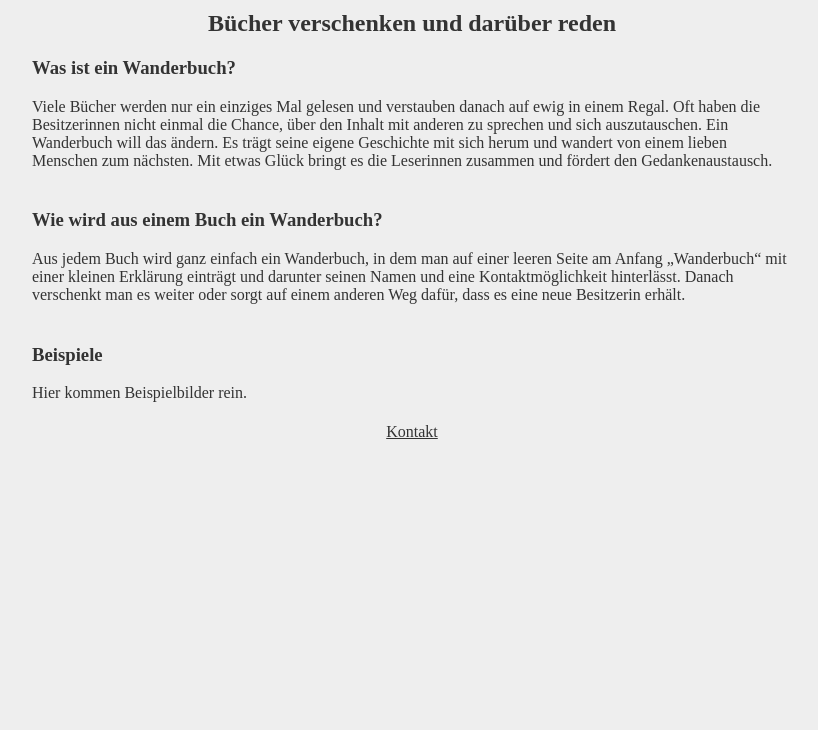
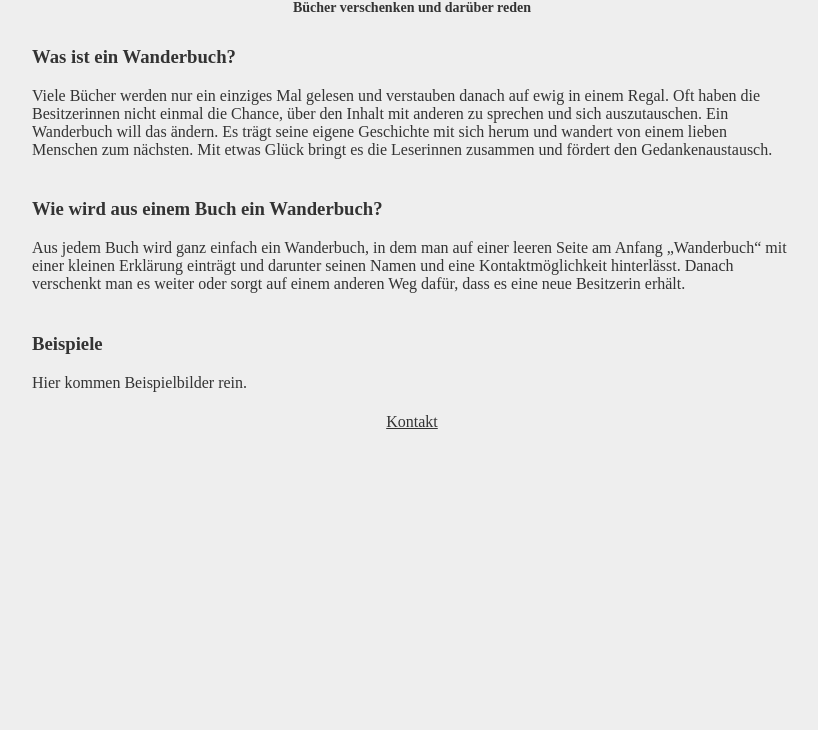
Before and after one commit to sagischwarz/wanderbuch.xyz, a plain HTML site: page index.html in a window 1280 px wide. Shown: the part 70-800 px from the top of the page, without its empty margins (228-1046 px from the left). Drawn offline with Linux system fonts and the light colour scheme; a web font is replaced by a local one.

Commit message:
Improve headings.

```diff
--- a/styles.css
+++ b/styles.css
@@ -16,6 +16,16 @@ h2 {
   text-align: center;
 }
 
+h1 {
+  margin-bottom: 0px;
+}
+
+h2 {
+  margin-bottom: 30px;
+  font-size: 14px;
+}
+
+
 section {
   padding: 0px 20px 5px 20px;
 }
```
